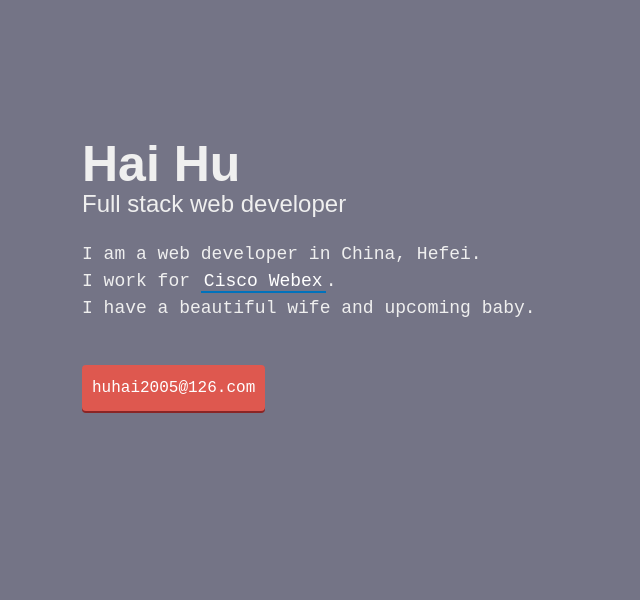
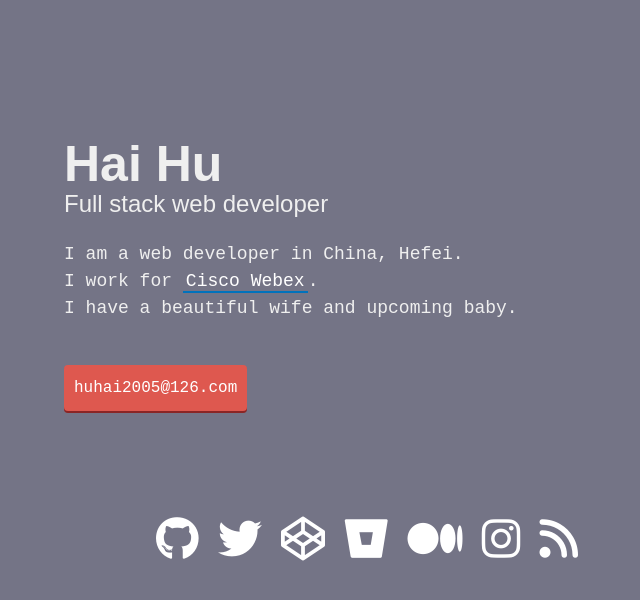
Before and after one commit to haih/haih.github.io, a plain HTML site: page index.html in a window 1280 px wide. Shown: the whole page, without its empty margins (273-913 px from the left). Drawn offline with Linux system fonts and the light colour scheme.

Commit message:
modify css.

```diff
--- a/index.html
+++ b/index.html
@@ -3,7 +3,9 @@
 <title>
   Hai Hu
 </title>
-
+<head>
+  <script src="https://use.fontawesome.com/f48c01e1f6.js"></script>
+</head>
 <body>
   <link rel="stylesheet" type="text/css" href="./stylesheets/index.css">
     <div class="wrapper">
@@ -18,6 +20,28 @@
         </p>
         <a href="mailto:huhai2005@126.com" class="btn">huhai2005@126.com</a>
     </div>
-
+<footer class="footer" id="foot-center">
+<a href="//github.com/erictleung">
+<i class="fa fa-github fa-2x"></i>
+</a>
+<a href="//twitter.com/erictleung">
+<i class="fa fa-twitter fa-2x"></i>
+</a>
+<a href="//codepen.io/erictleung">
+<i class="fa fa-codepen fa-2x"></i>
+</a>
+<a href="//bitbucket.com/erictleung">
+<i class="fa fa-bitbucket fa-2x"></i>
+</a>
+<a href="//medium.com/@erictleung">
+<i class="fa fa-medium fa-2x" aria-hidden="true"></i>
+</a>
+<a href="//instagram.com/erictleung">
+<i class="fa fa-instagram fa-2x" aria-hidden="true"></i>
+</a>
+<a href="/atom.xml">
+<i class="fa fa-rss fa-2x"></i>
+</a>
+</footer>
 </body>
 </html>
--- a/stylesheets/index.css
+++ b/stylesheets/index.css
@@ -22,6 +22,10 @@
             border-collapse: collapse;
             border-spacing: 0;
         }
+        #foot-center {
+            text-align: center;
+            padding-bottom: 2rem;
+        }
         body {
         background-color: rgb(116, 116, 134);
             color: #efefef;
@@ -33,7 +37,7 @@
         }
         .wrapper {
             max-width: 570px;
-            margin: 100px auto 75px auto;
+            margin: 100px 360px 75px auto;
             padding: 5px;
         }
         h1 {
```
